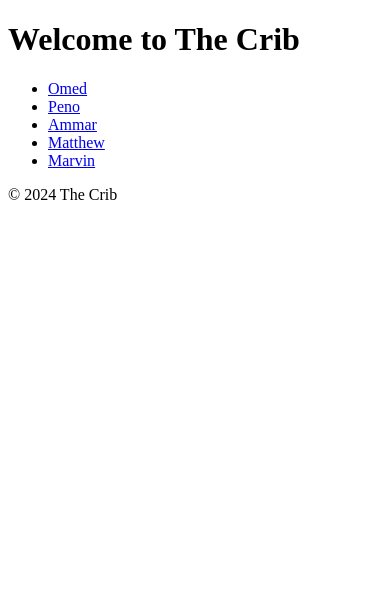
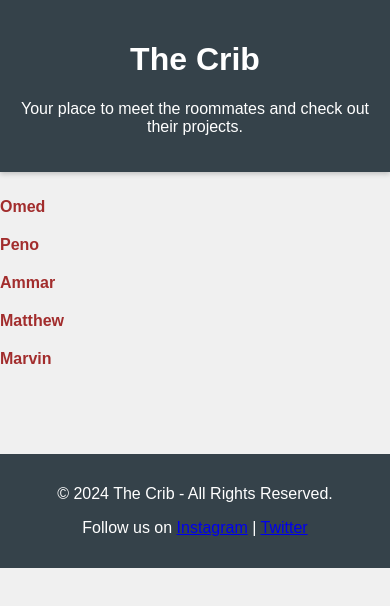
Before and after one commit to OmedHossaini/TheCrib, a plain HTML site: page index.html in a window 390 px wide. Drawn offline with Linux system fonts and the light colour scheme.

Commit message:
small changes

```diff
--- a/index.html
+++ b/index.html
@@ -1,30 +1,41 @@
 <!DOCTYPE html>
 <html lang="en">
+
 <head>
     <meta charset="UTF-8">
     <meta name="viewport" content="width=device-width, initial-scale=1.0">
-    <title>The Crib</title>
-    <link rel="stylesheet" href="styles.css">
+    <title>The Crib - Roommate Hub</title>
+    <link rel="stylesheet" href="style.css">
+    <link rel="preconnect" href="https://fonts.googleapis.com">
+    <link href="https://fonts.googleapis.com/css2?family=Open+Sans:wght@400;600&family=Roboto:wght@700&display=swap" rel="stylesheet">
 </head>
+
 <body>
-    <header>
-        <h1>Welcome to The Crib</h1>
-        <nav>
-            <ul id="nav-list"></ul>
-        </nav>
-    </header>
+    <div class="container">
+        <header>
+            <h1>The Crib</h1>
+            <p>Your place to meet the roommates and check out their projects.</p>
+        </header>
 
-    <main id="main-content"></main>
+        <aside>
+            <nav>
+                <ul id="nav-list">
+                    <!-- Navigation links will be dynamically injected here -->
+                </ul>
+            </nav>
+        </aside>
 
-    <footer>
-        <p>&copy; 2024 The Crib</p>
-    </footer>
+        <main id="main-content">
+            <!-- Roommate details will be dynamically injected here -->
+        </main>
+
+        <footer>
+            <p>&copy; 2024 The Crib - All Rights Reserved.</p>
+            <p>Follow us on <a href="#">Instagram</a> | <a href="#">Twitter</a></p>
+        </footer>
+    </div>
 
     <script src="script.js"></script>
-    <script src="omed.js"></script>
-    <script src="peno.js"></script>
-    <script src="ammar.js"></script>
-    <script src="matthew.js"></script>
-    <script src="marvin.js"></script>
 </body>
+
 </html>
--- a/script.js
+++ b/script.js
@@ -11,7 +11,7 @@ const roommates = [
     },
     {
         name: 'Ammar',
-        bio: 'Bio: Ammar is a music enthusiast and plays guitar.',
+        bio: 'Bio: Ammar is a music enthusiast and wants to learn to play guitar.',
         projects: ['Music Videos', 'Songwriting'],
     },
     {
--- a/style.css
+++ b/style.css
@@ -30,7 +30,7 @@ nav ul li {
 }
 
 nav ul li a {
-    color: #ffffff;
+    color: #a22d2d;
     text-decoration: none;
     font-weight: bold;
 }
@@ -55,6 +55,8 @@ main {
 
 h2 {
     color: #35424a;
+    border-bottom: 2px solid #35424a;
+    padding-bottom: 5px;
 }
 
 footer {
@@ -65,4 +67,15 @@ footer {
     position: relative;
     bottom: 0;
     width: 100%;
+    margin-top: 20px;
 }
+
+@media (max-width: 600px) {
+    nav ul {
+        flex-direction: column;
+    }
+
+    nav ul li {
+        margin: 10px 0;
+    }
+}
```
